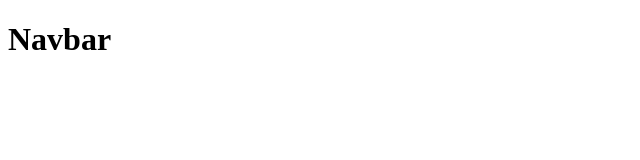
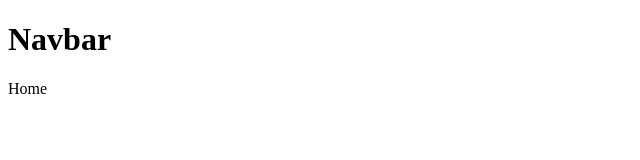
Before and after one commit to kingsleychino/gitnana, a plain HTML site: page navbar.html in a window 1280 px wide. Shown: the full height of the page, 0-640 px from the left. Drawn offline with Linux system fonts and the light colour scheme.

Commit message:
add nav home

```diff
--- a/navbar.html
+++ b/navbar.html
@@ -7,5 +7,6 @@
 </head>
 <body>
     <h1>Navbar</h1>
+    <nav>Home</nav>
 </body>
 </html>
```
